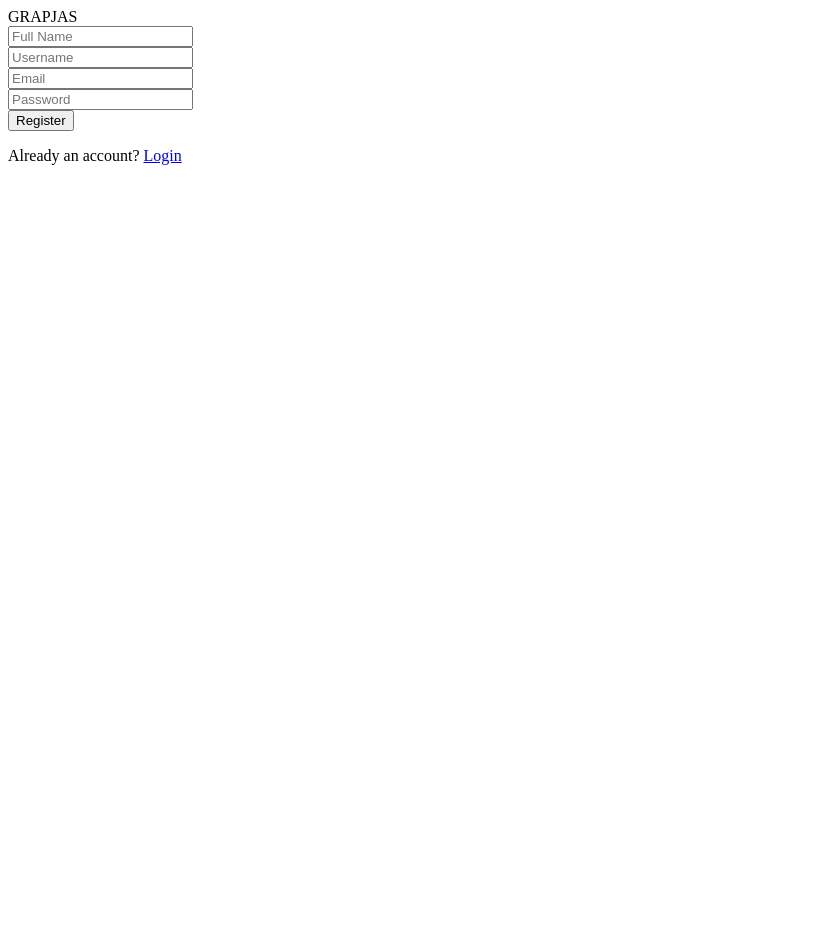
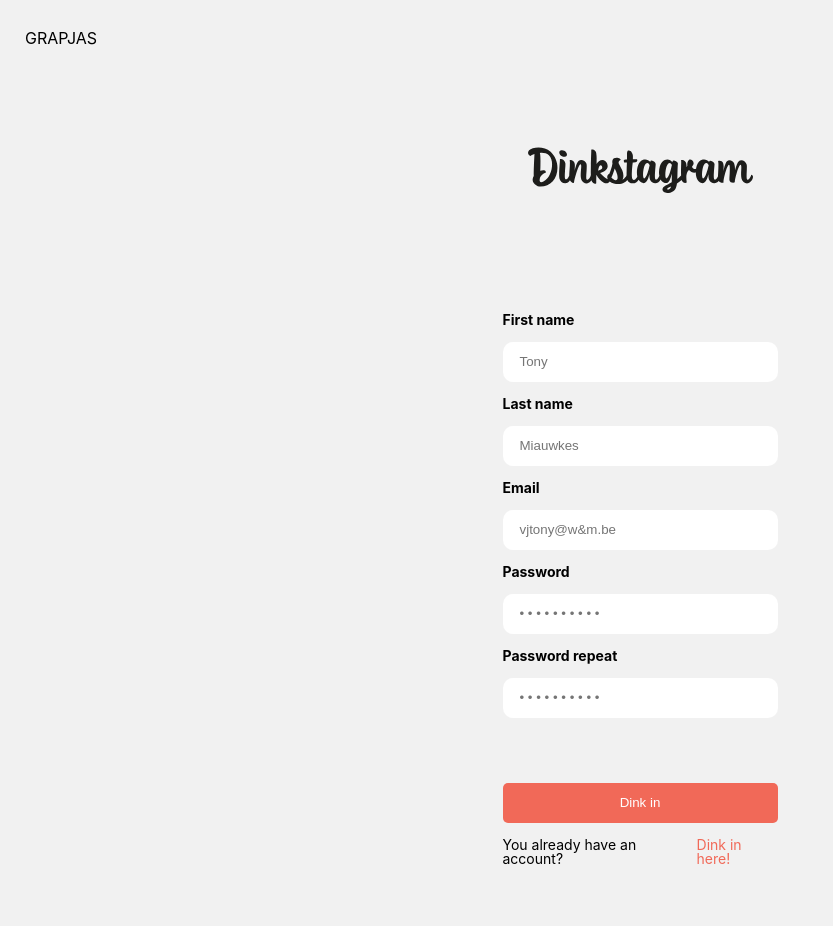
Before and after one commit to nicolasvdsp/IMDstagram, a PHP site: page /register.php in a window 1280 px wide. Shown: the whole page, without its empty margins (0-833 px from the left). Before the commit the page ends 165 px from the top, so only its background shows below. Run offline with PHP 8.4, Linux system fonts and the light colour scheme.

```diff
--- a/login.php
+++ b/login.php
@@ -28,7 +28,7 @@
             </div>
             <input class="btn--login" type="submit" value="Dink in">
         </form>
-        <a class="login-register" href="register.php">Don't have an account yet? <span>Subscribe here!</span></a>
+        <a href="register.php" class="login-register" href="register.php">Don't have an account yet? <span>Subscribe here!</span></a>
     </div>
 </body>
 </html>
--- a/register.php
+++ b/register.php
@@ -27,6 +27,8 @@ echo"GRAPJAS";
     <meta http-equiv="X-UA-Compatible" content="IE=edge">
     <meta name="viewport" content="width=device-width, initial-scale=1.0">
     <title>Register</title>
+    <link rel="stylesheet" type="text/css" href="css/reset.css">
+    <link rel="stylesheet" type="text/css" href="css/style.css">
 </head>
 <body>
 
@@ -44,25 +46,33 @@ echo"GRAPJAS";
 
 
 <!--REGISTRATION FORMULIER-->
-<div class="registration">
-    <form action="" method="POST">
-        <input name= "fullname" id="fullname" type="text" placeholder="Full Name" value="<?php if(isset($_POST['fullname'])) echo $_POST['fullname']; ?>"><br>
-        <input name= "username" id="email" type="text" placeholder="Username" value="<?php if(isset($_POST['username'])) echo $_POST['username']; ?>"><br>
-        <input name= "email" id="email" type="text" placeholder="Email" value="<?php if(isset($_POST['email'])) echo $_POST['email']; ?>"><br>
-        <input name= "password" id="password" type="text" placeholder="Password" value=""><br>
-        <button type="submit" name="submit">Register</button>
-    </form>
-</div>
-
-<!--LOGIN INSTELLINGEN-->
-<div class="loginSettings">
-    <!--AL EEN ACCOUNT?-->
-    <p>Already an account? <a href="login.php">Login</a></p>
-
-</div>
-
-
-
+<div class="login">
+        <img class="logo--login" src="assets/logo_dinkstagram.svg" alt="Logo Dinkstagram">
+        <form action="" method="GET">
+            <div class="form__input">
+                <label for="firstName">First name</label>
+                <input type="text" id="firstName" name="firstName" placeholder="Tony">
+            </div>
+            <div class="form__input">
+                <label for="lastName">Last name</label>
+                <input type="text" id="lastName" name="lastName" placeholder="Miauwkes">
+            </div>
+            <div class="form__input">
+                <label for="email">Email</label>
+                <input type="text" id="email" name="email" placeholder="vjtony@w&m.be">
+            </div>
+            <div class="form__input">
+                <label for="password">Password</label>
+                <input type="text" id="password" name="password" placeholder="• • • • • • • • • •">
+            </div>
+            <div class="form__input">
+                <label for="passwordRepeat">Password repeat</label>
+                <input type="text" id="passwordRepeat" name="passwordRepeat" placeholder="• • • • • • • • • •">
+            </div>
+            <input class="btn--login" type="submit" value="Dink in">
+        </form>
+        <a href="register.php" class="login-register" href="register.php">You already have an account? <span>Dink in here!</span></a>
+    </div>
 
 
 </body>
```
